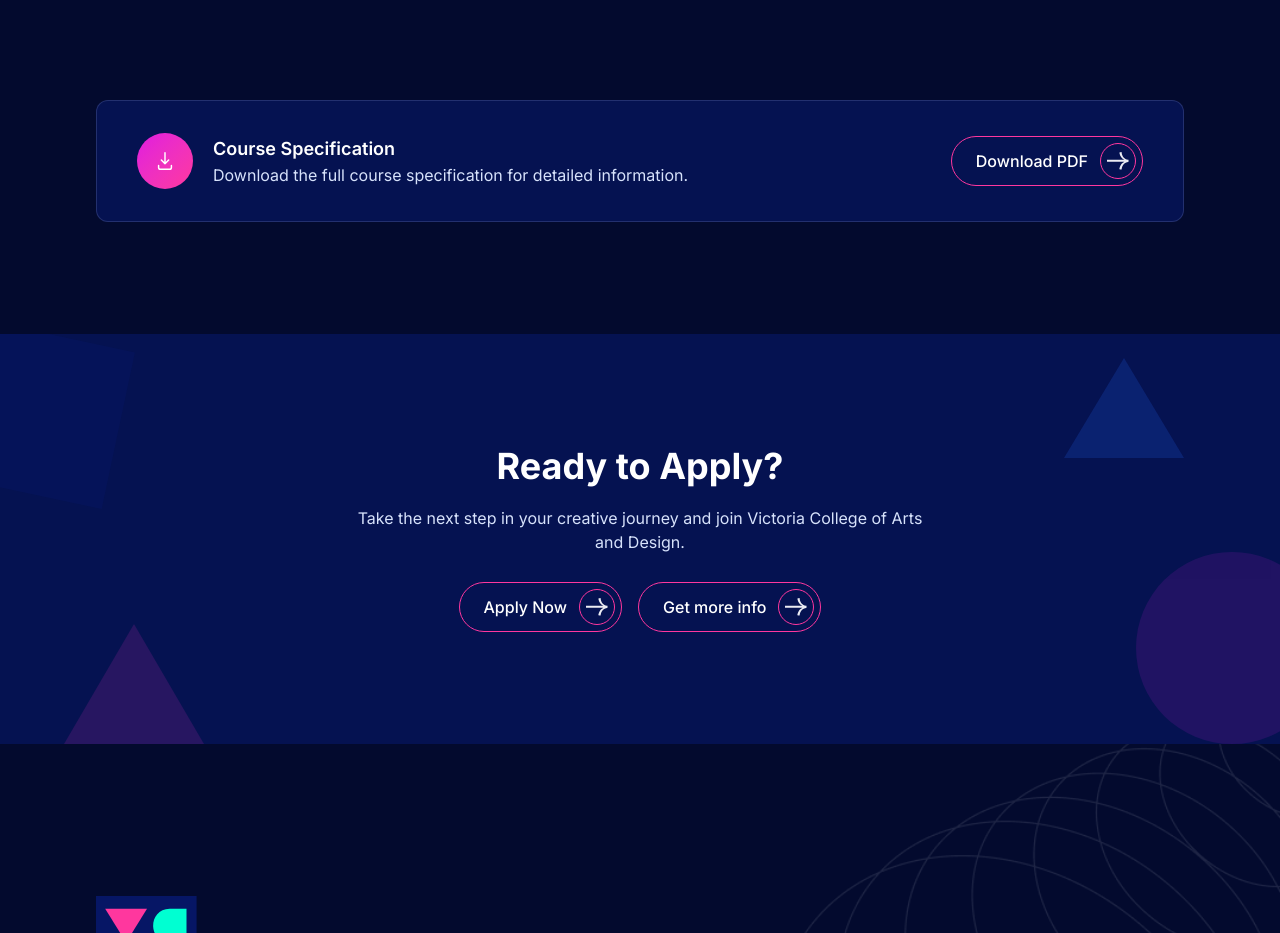
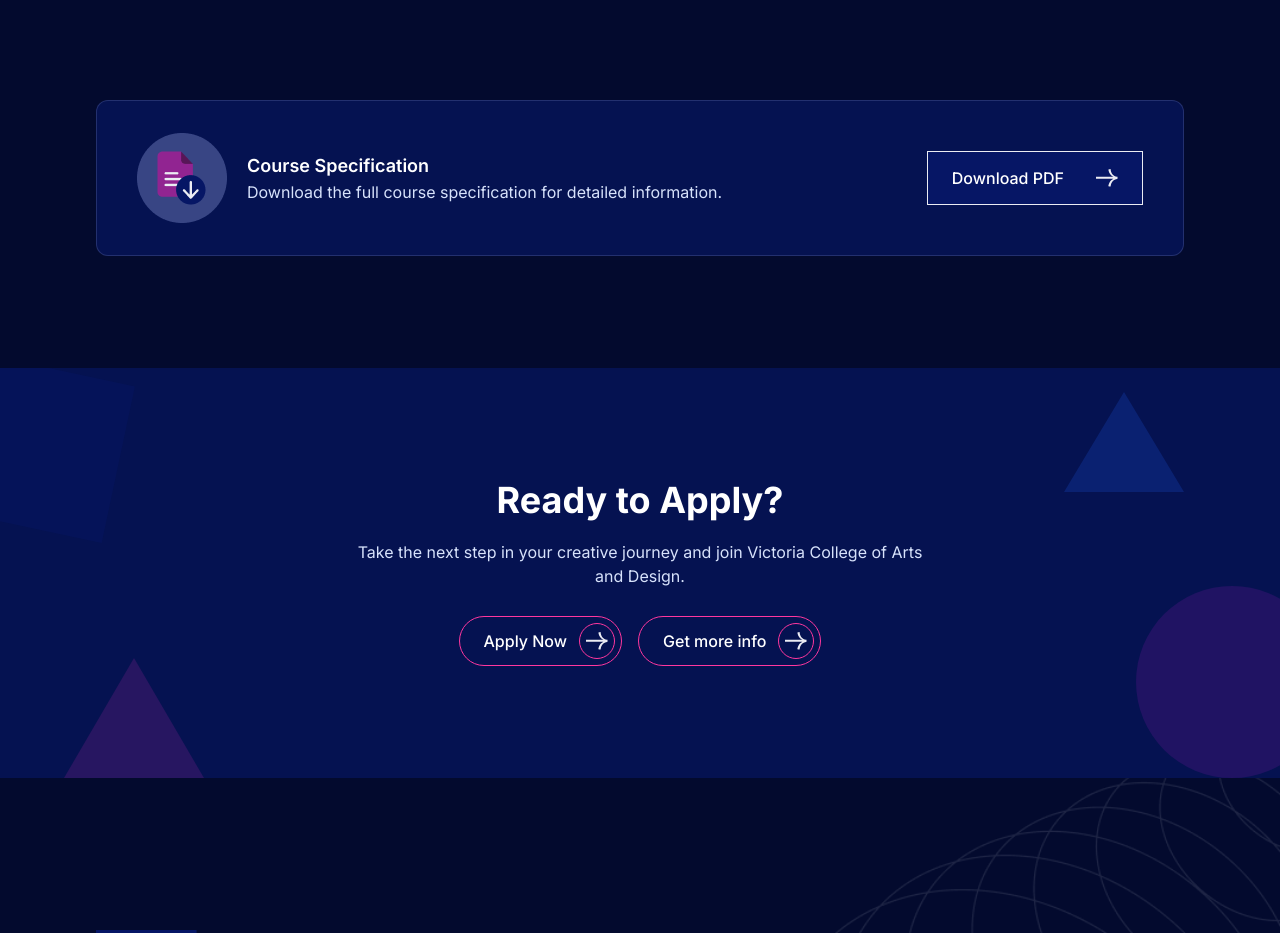
Before and after one commit to Protik111/vcad-front, a Next.js app: page /courses/business-and-management in a window 1280 px wide. Shown: the part 3740-4673 px from the top of the page. Built offline with nearby package versions, Linux system fonts and the light colour scheme.

Commit message:
feat: download

```diff
--- a/components/course-detail/CourseSpecificationCTA.tsx
+++ b/components/course-detail/CourseSpecificationCTA.tsx
@@ -1,5 +1,6 @@
 import Container from "@/components/ui/Container";
 import Button from "@/components/ui/Button";
+import Image from "next/image";
 
 /**
  * "Course Specification" download row. Links to a real (placeholder)
@@ -11,26 +12,25 @@
       <Container>
         <div className="flex flex-col items-start justify-between gap-6 rounded-card border border-border/60 bg-card px-6 py-8 sm:flex-row sm:items-center sm:px-10">
           <div className="flex items-center gap-5">
-            <span className="flex h-14 w-14 shrink-0 items-center justify-center rounded-full bg-gradient-to-br from-magenta to-pink text-white">
-              <svg width="22" height="22" viewBox="0 0 24 24" fill="none" aria-hidden="true">
-                <path
-                  d="M12 3v12m0 0 4-4m-4 4-4-4M5 17v2a2 2 0 0 0 2 2h10a2 2 0 0 0 2-2v-2"
-                  stroke="currentColor"
-                  strokeWidth="1.6"
-                  strokeLinecap="round"
-                  strokeLinejoin="round"
-                />
-              </svg>
-            </span>
+            <Image
+              src={"/images/download.png"}
+              alt={"Download"}
+              width={90}
+              height={90}
+              // sizes={imageSizes}
+              className="object-cover"
+            />
             <div>
-              <p className="text-lg font-semibold text-white">Course Specification</p>
+              <p className="text-lg font-semibold text-white">
+                Course Specification
+              </p>
               <p className="text-default text-pale-blue">
                 Download the full course specification for detailed information.
               </p>
             </div>
           </div>
 
-          <Button href="/documents/course-specification.pdf" arrow="outline">
+          <Button href="/documents/course-specification.pdf" variant="solid">
             Download PDF
           </Button>
         </div>
```
Also changed, not shown: public/images/download.png (added).
